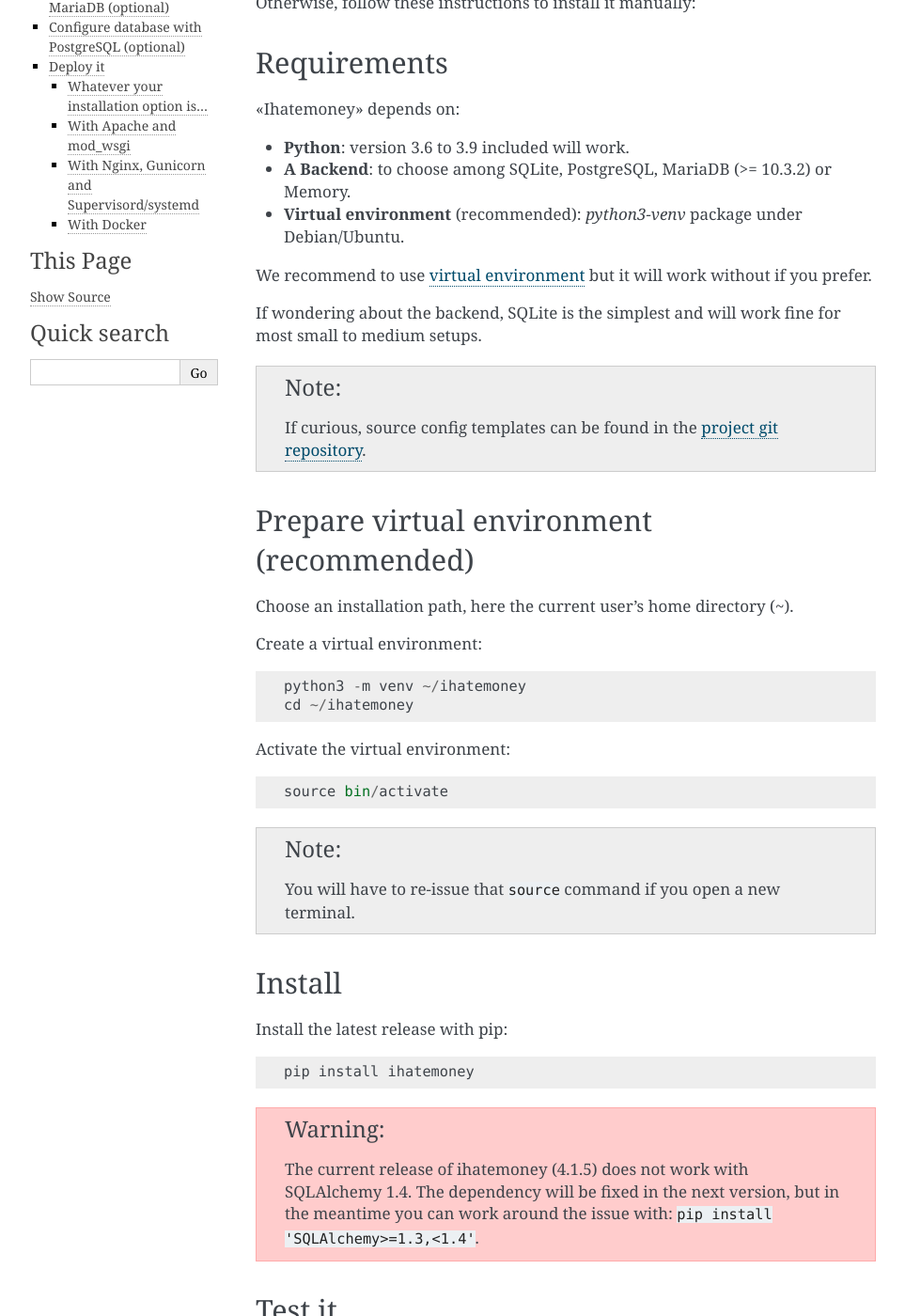
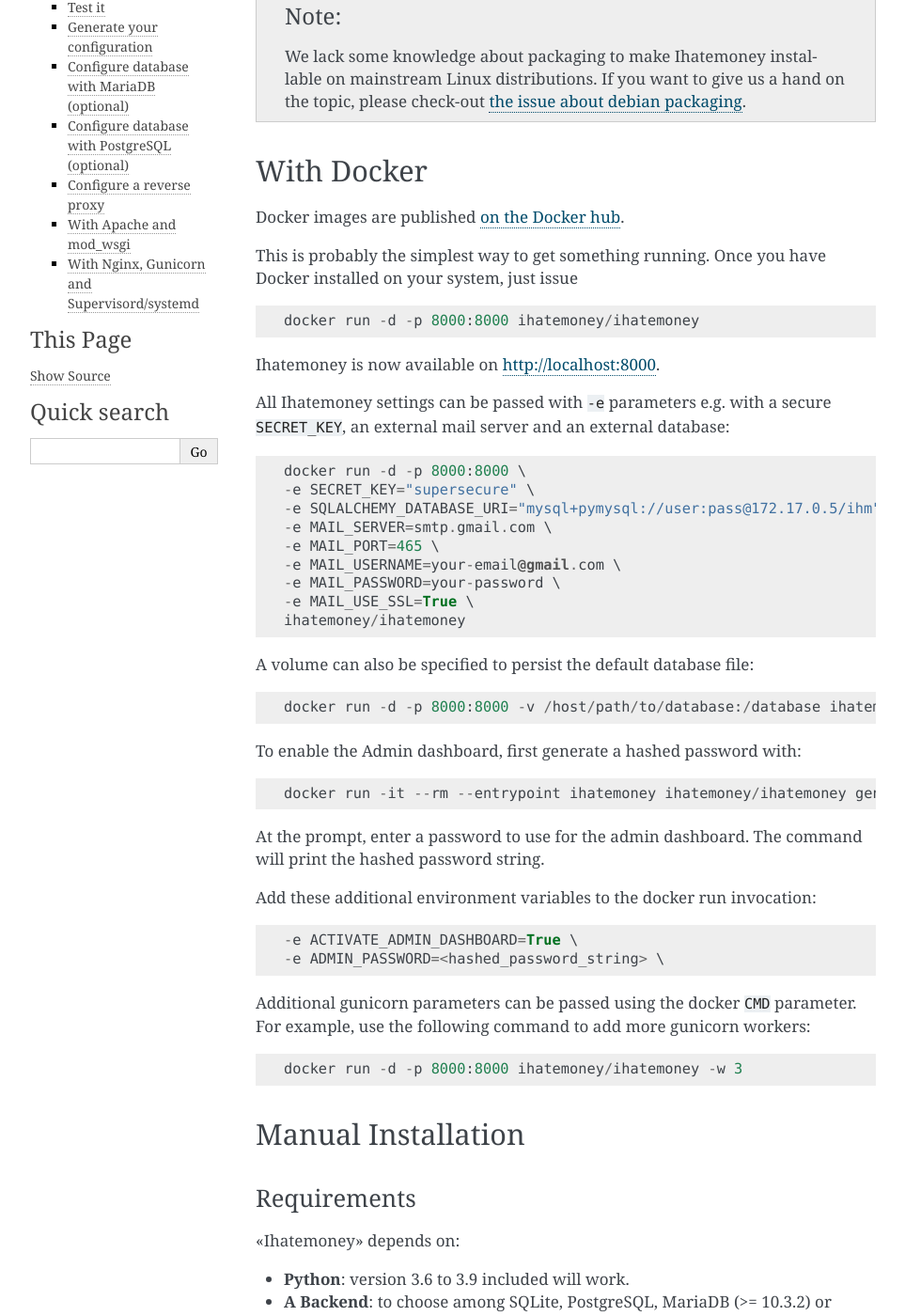
Before and after one commit to spiral-project/ihatemoney, a Sphinx documentation site: the page built from docs/installation.rst, in a window 1280 px wide and 1400 px high, scrolled down 265 px. Shown: the whole window at 94% size, without its empty margins (148-1111 px from the left). Built offline with Sphinx 7.4.7, drawn with Linux system fonts in a browser that asks for light colours; some of the changed text lies outside the part shown.

Commit message:
Enhance Docker documentation.
Fixes #868

```diff
--- a/README.rst
+++ b/README.rst
@@ -12,6 +12,11 @@
 .. image:: https://img.shields.io/liberapay/receives/IHateMoney.svg?logo=liberapay
    :target: https://liberapay.com/IHateMoney/donate
    :alt: Donate
+
+.. image:: https://img.shields.io/badge/-Docker%20image-black?logo=docker
+   :target: https://hub.docker.com/r/ihatemoney/ihatemoney/general
+   :alt: Docker image
+
 
 *I hate money* is a web application made to ease shared budget management.
 It keeps track of who bought what, when, and for whom; and helps to settle the
--- a/docs/installation.rst
+++ b/docs/installation.rst
@@ -3,19 +3,77 @@
 Installation
 ############
 
-We lack some knowledge about packaging to make Ihatemoney installable on mainstream
-Linux distributions. If you want to give us a hand on the topic, please
-check-out `the issue about debian packaging <https://github.com/spiral-project/ihatemoney/issues/227>`_.
+There are multiple ways to install «Ihatemoney» on your system :
 
-If you are using Yunohost (a server operating system aiming to make self-hosting accessible to anyone),
-you can use the `Ihatemoney package <https://github.com/YunoHost-Apps/ihatemoney_ynh>`_.
+1. :ref:`Via Docker<Docker>`.
+2. `Via Yunohost <https://github.com/YunoHost-Apps/ihatemoney_ynh>`_
+   (a server operating system aiming to make self-hosting accessible to anyone)
+3. Do a :ref:`manual installation<manual-installation>`.
 
-Otherwise, follow these instructions to install it manually:
+.. note:: We lack some knowledge about packaging to make Ihatemoney installable
+   on mainstream Linux distributions. If you want to give us a hand on the topic,
+   please check-out `the issue about debian packaging <https://github.com/spiral-project/ihatemoney/issues/227>`_.
+
+.. _docker:
+
+With Docker
+===========
+
+Docker images are published `on the Docker hub <https://hub.docker.com/repository/docker/ihatemoney/ihatemoney>`_.
+
+This is probably the simplest way to get something running. Once you have Docker installed
+on your system, just issue ::
+
+  docker run -d -p 8000:8000 ihatemoney/ihatemoney
+
+Ihatemoney is now available on http://localhost:8000.
+
+All Ihatemoney settings can be passed with ``-e`` parameters
+e.g. with a secure ``SECRET_KEY``, an external mail server and an
+external database::
+
+   docker run -d -p 8000:8000 \
+   -e SECRET_KEY="supersecure" \
+   -e SQLALCHEMY_DATABASE_URI="mysql+pymysql://user:pass@172.17.0.5/ihm" \
+   -e MAIL_SERVER=smtp.gmail.com \
+   -e MAIL_PORT=465 \
+   -e MAIL_USERNAME=your-email@gmail.com \
+   -e MAIL_PASSWORD=your-password \
+   -e MAIL_USE_SSL=True \
+   ihatemoney/ihatemoney
+
+A volume can also be specified to persist the default database file::
+
+   docker run -d -p 8000:8000 -v /host/path/to/database:/database ihatemoney/ihatemoney
+
+To enable the Admin dashboard, first generate a hashed password with::
+
+   docker run -it --rm --entrypoint ihatemoney ihatemoney/ihatemoney generate_password_hash
+
+At the prompt, enter a password to use for the admin dashboard. The
+command will print the hashed password string.
+
+Add these additional environment variables to the docker run invocation::
+
+   -e ACTIVATE_ADMIN_DASHBOARD=True \
+   -e ADMIN_PASSWORD=<hashed_password_string> \
+
+Additional gunicorn parameters can be passed using the docker ``CMD``
+parameter.
+For example, use the following command to add more gunicorn workers::
+
+   docker run -d -p 8000:8000 ihatemoney/ihatemoney -w 3
+
+
+.. _manual-installation:
+
+Manual Installation
+===================
 
 .. _installation-requirements:
 
 Requirements
-============
+------------
 
 «Ihatemoney» depends on:
 
@@ -23,18 +81,19 @@
 * **A Backend**: to choose among SQLite, PostgreSQL, MariaDB (>= 10.3.2) or Memory.
 * **Virtual environment** (recommended): `python3-venv` package under Debian/Ubuntu.
 
-We recommend to use `virtual environment <https://docs.python.org/3/tutorial/venv.html>`_ but
-it will work without if you prefer.
+We recommend using `virtual environments <https://docs.python.org/3/tutorial/venv.html>`_
+to isolate the installation from other softwares on your machine, but it's not mandatory.
 
 If wondering about the backend, SQLite is the simplest and will work fine for
 most small to medium setups.
 
-.. note:: If curious, source config templates can be found in the `project git repository <https://github.com/spiral-project/ihatemoney/tree/master/ihatemoney/conf-templates>`_.
+.. note:: If curious, source config templates can be found in the
+   `project git repository <https://github.com/spiral-project/ihatemoney/tree/master/ihatemoney/conf-templates>`_.
 
 .. _virtualenv-preparation:
 
 Prepare virtual environment (recommended)
-=========================================
+-----------------------------------------
 
 Choose an installation path, here the current user's home directory (`~`).
 
@@ -51,18 +110,14 @@
           terminal.
 
 Install
-=======
+-------
 
 Install the latest release with pip::
 
   pip install ihatemoney
 
-.. warning:: The current release of ihatemoney (4.1.5) does not work with SQLAlchemy 1.4.
-             The dependency will be fixed in the next version, but in the meantime you
-             can work around the issue with: ``pip install 'SQLAlchemy>=1.3,<1.4'``.
-
 Test it
-=======
+-------
 
 Once installed, you can start a test server::
 
@@ -70,8 +125,24 @@
 
 And point your browser at `http://localhost:5000 <http://localhost:5000>`_.
 
+Generate your configuration
+---------------------------
+
+You need to generate
+1. Initialize the ihatemoney directories::
+
+    mkdir /etc/ihatemoney /var/lib/ihatemoney
+
+2. Generate settings::
+
+    ihatemoney generate-config ihatemoney.cfg > /etc/ihatemoney/ihatemoney.cfg
+    chmod 740 /etc/ihatemoney/ihatemoney.cfg
+
+You probably want to adjust ``/etc/ihatemoney/ihatemoney.cfg`` contents,
+you may do it later, see :ref:`configuration`.
+
 Configure database with MariaDB (optional)
-================================================
+------------------------------------------
 
 .. note:: Only required if you use MariaDB.  Make sure to use MariaDB 10.3.2 or newer.
 
@@ -86,9 +157,8 @@
 3. Create an empty database and a database user
 4. Configure :ref:`SQLALCHEMY_DATABASE_URI <configuration>` accordingly
 
-
 Configure database with PostgreSQL (optional)
-=============================================
+---------------------------------------------
 
 .. note:: Only required if you use Postgresql.
 
@@ -105,32 +175,17 @@
 
 3. Configure :ref:`SQLALCHEMY_DATABASE_URI <configuration>` accordingly.
 
+Configure a reverse proxy
+-------------------------
 
-Deploy it
-=========
+When deploying this service in production, you want to have a reverse proxy
+in front of the python application.
 
-Now, if you want to deploy it on your own server, you have many options.
-Three of them are documented at the moment.
+Here are documented two stacks. You can of course use another one if you want.
+Don't hesitate to contribute a small tutorial here if you want.
 
-*Of course, if you want to contribute another configuration, feel free
-to open a pull-request against this repository!*
-
-
-Whatever your installation option is…
---------------------------------------
-
-1. Initialize the ihatemoney directories::
-
-    mkdir /etc/ihatemoney /var/lib/ihatemoney
-
-2. Generate settings::
-
-    ihatemoney generate-config ihatemoney.cfg > /etc/ihatemoney/ihatemoney.cfg
-    chmod 740 /etc/ihatemoney/ihatemoney.cfg
-
-You probably want to adjust ``/etc/ihatemoney/ihatemoney.cfg`` contents,
-you may do it later, see :ref:`configuration`.
-
+1. Apache and `mod_wsgi`
+2. Nginx, Gunicorn and Supervisord/Systemd
 
 With Apache and mod_wsgi
 ------------------------
@@ -206,52 +261,3 @@
 
 .. [#systemd-services] ``/etc/systemd/system/ihatemoney.service``
                        path may change depending on your distribution.
-
-With Docker
------------
-
-Build the image::
-
-    docker build -t ihatemoney .
-
-Start a daemonized Ihatemoney container::
-
-    docker run -d -p 8000:8000 ihatemoney
-
-Ihatemoney is now available on http://localhost:8000.
-
-All Ihatemoney settings can be passed with ``-e`` parameters
-e.g. with a secure ``SECRET_KEY``, an external mail server and an
-external database::
-
-    docker run -d -p 8000:8000 \
-    -e SECRET_KEY="supersecure" \
-    -e SQLALCHEMY_DATABASE_URI="mysql+pymysql://user:pass@172.17.0.5/ihm" \
-    -e MAIL_SERVER=smtp.gmail.com \
-    -e MAIL_PORT=465 \
-    -e MAIL_USERNAME=your-email@gmail.com \
-    -e MAIL_PASSWORD=your-password \
-    -e MAIL_USE_SSL=True \
-    ihatemoney
-
-A volume can also be specified to persist the default database file::
-
-    docker run -d -p 8000:8000 -v /host/path/to/database:/database ihatemoney
-
-To enable the Admin dashboard, first generate a hashed password with::
-
-    docker run -it --rm --entrypoint ihatemoney ihatemoney generate_password_hash
-
-At the prompt, enter a password to use for the admin dashboard. The
-command will print the hashed password string.
-
-Add these additional environment variables to the docker run invocation::
-
-    -e ACTIVATE_ADMIN_DASHBOARD=True \
-    -e ADMIN_PASSWORD=<hashed_password_string> \
-
-Additional gunicorn parameters can be passed using the docker ``CMD``
-parameter.
-For example, use the following command to add more gunicorn workers::
-
-    docker run -d -p 8000:8000 ihatemoney -w 3
```
